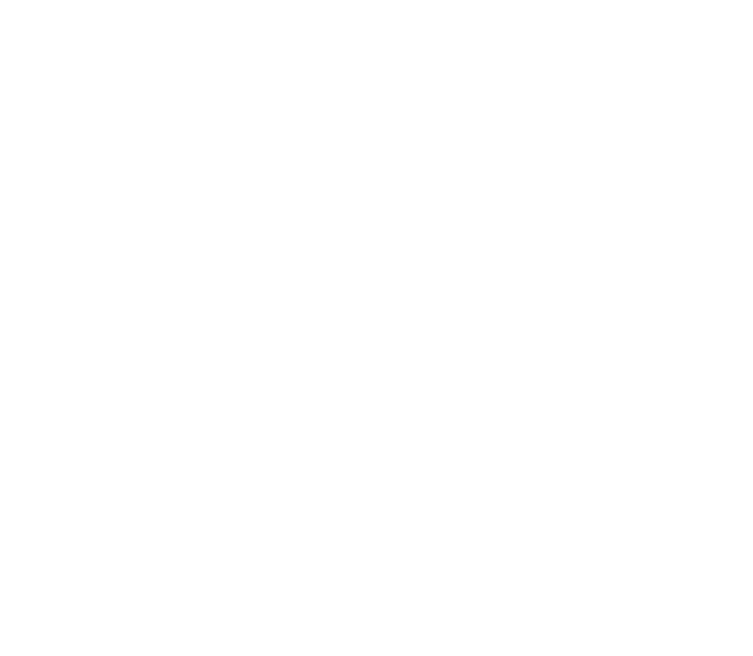
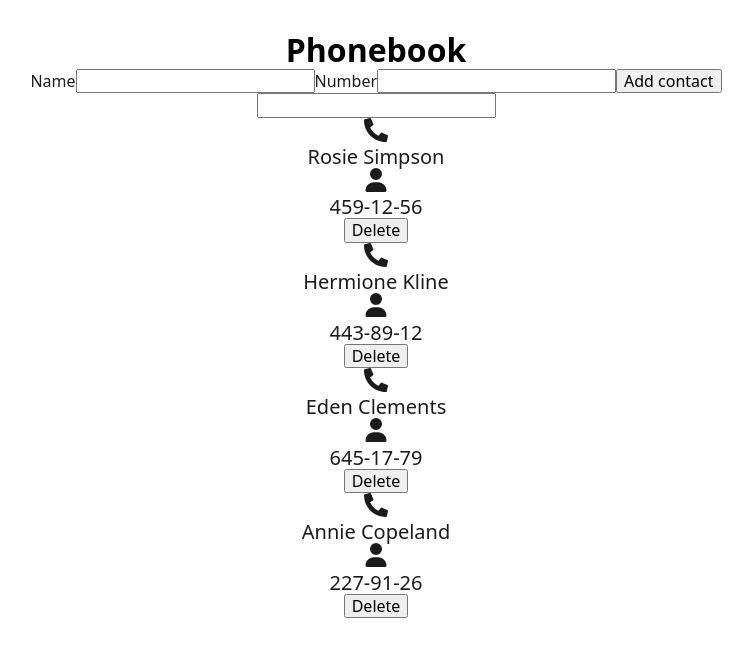
Before and after one commit to Dok6857/goit-react-hw-03, a React (Vite) app: page / in a window 1280 px wide. Shown: the top 656 px of the page, without its empty margins (264-1017 px from the left). Built offline with nearby package versions, Linux system fonts and the light colour scheme.

Commit message:
almost done

```diff
--- a/package.json
+++ b/package.json
@@ -11,10 +11,13 @@
   },
   "dependencies": {
     "clsx": "^2.1.0",
+    "formik": "^2.4.5",
     "modern-normalize": "^2.0.0",
+    "nanoid": "^5.0.6",
     "react": "^18.2.0",
     "react-dom": "^18.2.0",
-    "react-icons": "^5.0.1"
+    "react-icons": "^5.0.1",
+    "yup": "^1.3.3"
   },
   "devDependencies": {
     "@types/react": "^18.2.43",
--- a/src/components/App.jsx
+++ b/src/components/App.jsx
@@ -1,5 +1,42 @@
 import './App.css';
+import { ContactForm } from './ContactForm/ContactForm';
+import { ContactList } from './ContactList/ContactList';
+import { useEffect, useState } from 'react';
+import { SearchBox } from './SearchBox/SearchBox';
 
 export function App() {
-  return <></>;
+  const storedContacts = window.localStorage.getItem('someContacts');
+
+  const [someContacts, setSomeContacts] = useState([
+    { id: 'id-1', name: 'Rosie Simpson', number: '459-12-56' },
+    { id: 'id-2', name: 'Hermione Kline', number: '443-89-12' },
+    { id: 'id-3', name: 'Eden Clements', number: '645-17-79' },
+    { id: 'id-4', name: 'Annie Copeland', number: '227-91-26' },
+  ]);
+
+  useEffect(() => {
+    window.localStorage.setItem('someContacts', JSON.stringify(someContacts));
+  }, [someContacts]);
+
+  const [filter, setFilter] = useState('');
+
+  const handleFilterChange = newFilter => {
+    setFilter(newFilter);
+  };
+
+  const filteredContacts = someContacts.filter(someContact =>
+    someContact.name.toLowerCase().includes(filter.toLowerCase())
+  );
+
+  return (
+    <div>
+      <h1>Phonebook</h1>
+      <ContactForm setSomeContacts={setSomeContacts} />
+      <SearchBox value={filter} onChange={handleFilterChange} />
+      <ContactList
+        someContacts={filteredContacts}
+        setSomeContacts={setSomeContacts}
+      />
+    </div>
+  );
 }
--- /dev/null
+++ b/src/components/Contact/Contact.jsx
@@ -0,0 +1,23 @@
+// import css from './Contact.module.css'
+import { FaPhoneAlt } from 'react-icons/fa';
+import { FaUser } from 'react-icons/fa6';
+
+export const Contact = ({ someContact, setSomeContacts }) => {
+  const handleDelete = evt => {
+    const idToDelete = evt.target.id;
+
+    setSomeContacts(prevContacts =>
+      prevContacts.filter(contact => contact.id !== idToDelete)
+    );
+  };
+
+  return (
+    <li>
+      <FaPhoneAlt size={24} /> <p>{someContact.name}</p>
+      <FaUser size={24} /> <p>{someContact.number}</p>
+      <button id={someContact.id} type="button" onClick={handleDelete}>
+        Delete
+      </button>
+    </li>
+  );
+};
--- /dev/null
+++ b/src/components/ContactForm/ContactForm.jsx
@@ -0,0 +1,63 @@
+import { ErrorMessage, Field, Form, Formik } from 'formik';
+import { useState } from 'react';
+import { useId } from 'react';
+import * as Yup from 'yup';
+import css from './ContactForm.module.css';
+import { nanoid } from 'nanoid';
+
+export const ContactForm = ({ setSomeContacts }) => {
+  const [contactData, setContactData] = useState({
+    id: '',
+    name: '',
+    number: '',
+  });
+
+  const FeedbackSchema = Yup.object().shape({
+    name: Yup.string()
+      .min(2, 'Too Short!')
+      .max(50, 'Too Long!')
+      .required('Required'),
+    number: Yup.string()
+      .matches(
+        /^\d{3}-\d{2}-\d{2}$/,
+        'Invalid phone number format (should be 111-22-33)'
+      )
+      .required('Required'),
+  });
+  const nameFieldID = useId();
+  const numberFieldID = useId();
+
+  const handleSubmit = (values, actions) => {
+    console.log(values);
+
+    const newContact = {
+      id: nanoid(),
+      name: values.name,
+      number: values.number,
+    };
+
+    setSomeContacts(prevContacts => [...prevContacts, newContact]);
+
+    actions.resetForm();
+  };
+
+  return (
+    <Formik
+      initialValues={contactData}
+      onSubmit={handleSubmit}
+      validationSchema={FeedbackSchema}
+    >
+      <Form>
+        <label htmlFor={nameFieldID}>Name</label>
+        <Field id={nameFieldID} type="text" name="name"></Field>
+        <ErrorMessage className={css.errorMessage} name="name" as="span" />
+
+        <label htmlFor={numberFieldID}>Number</label>
+        <Field id={numberFieldID} type="tel" name="number"></Field>
+        <ErrorMessage className={css.errorMessage} name="number" as="span" />
+
+        <button type="submit">Add contact</button>
+      </Form>
+    </Formik>
+  );
+};
--- /dev/null
+++ b/src/components/ContactForm/ContactForm.module.css
@@ -0,0 +1,3 @@
+.errorMessage > span {
+  background-color: red;
+}
--- /dev/null
+++ b/src/components/ContactList/ContactList.jsx
@@ -0,0 +1,16 @@
+// import css from './ContactList.module.css';
+import { Contact } from '../Contact/Contact';
+
+export const ContactList = ({ someContacts, setSomeContacts }) => {
+  return (
+    <ul>
+      {someContacts.map(someContact => (
+        <Contact
+          key={someContact.id}
+          someContact={someContact}
+          setSomeContacts={setSomeContacts}
+        />
+      ))}
+    </ul>
+  );
+};
--- /dev/null
+++ b/src/components/SearchBox/SearchBox.jsx
@@ -0,0 +1,13 @@
+// import css from './SearchBox.module.css'
+
+export const SearchBox = ({ value, onChange }) => {
+  const handleChange = evt => {
+    onChange(evt.target.value);
+  };
+
+  return (
+    <div>
+      <input type="text" value={value} onChange={handleChange} />
+    </div>
+  );
+};
--- a/src/index.css
+++ b/src/index.css
@@ -21,12 +21,13 @@
 h6 {
   margin-top: 0;
   margin-bottom: 0;
-  color: #FCF9F9;
+  color: black;
 }
 
 p {
   margin-top: 0;
   margin-bottom: 0;
+  font-size: 20px;
 }
 
 img {
@@ -58,7 +59,7 @@
 
 body {
   background: #fff;
-  color: #1B1B1B;
+  color: #1b1b1b;
   font-family: var(--primary-font-family);
 }
 
```
Also changed, not shown: src/components/Contact/Contact.module.css (added), src/components/ContactList/ContactList.module.css (added), src/components/SearchBox/SearchBox.module.css (added), 1 other file (tests, documents, lock files or other folders).
